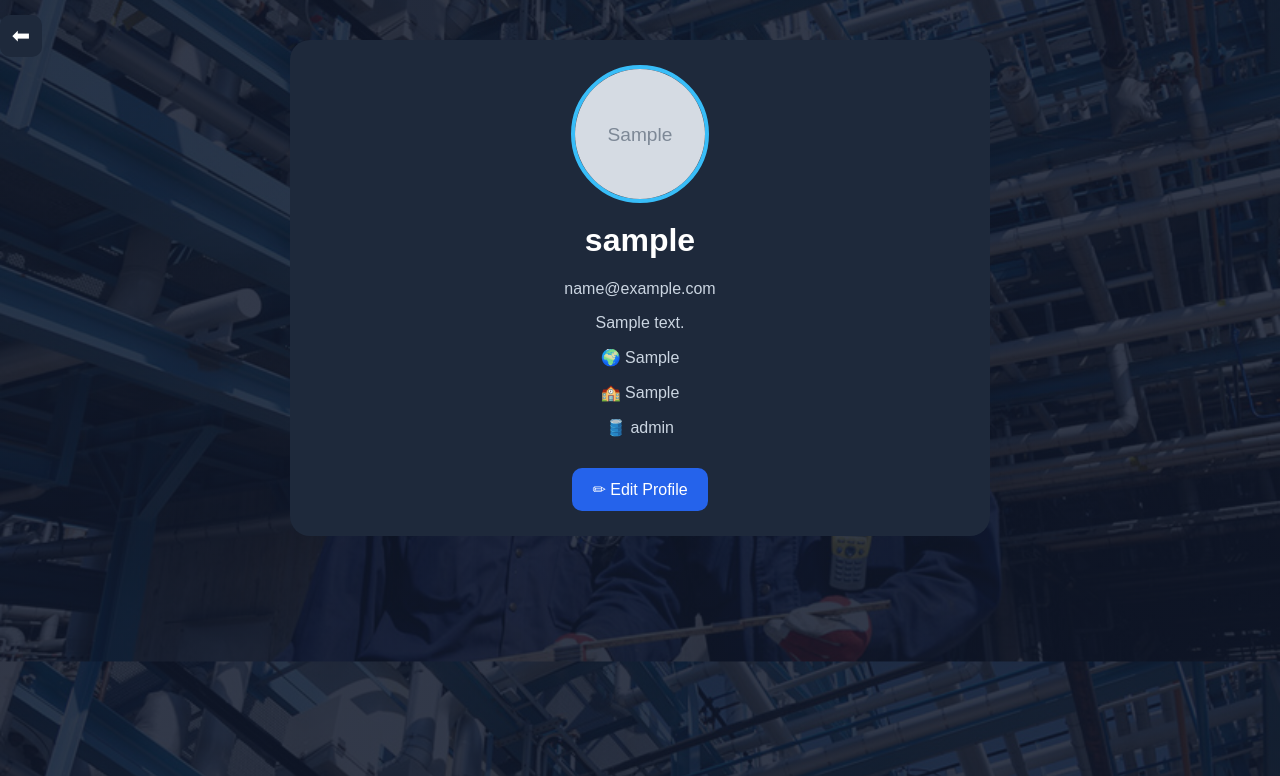
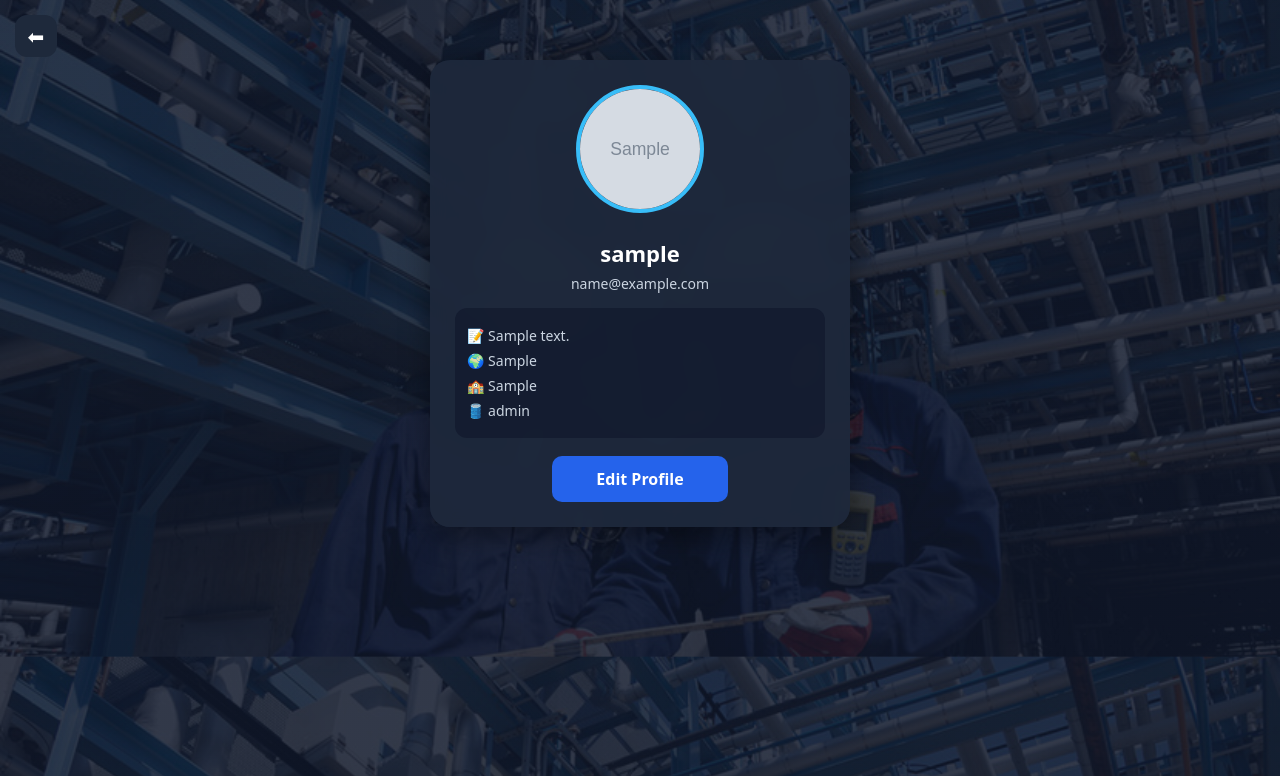
Before and after one commit to djamiloudjamilou821-sketch/Petrol-APP, a Flask app: page /profile in a window 1280 px wide. Shown: the top 776 px of the page. Run offline with Flask 3, Linux system fonts and the light colour scheme; the visitor is signed in with stand-in values (Sample User, id 1); tables that the repository leaves empty hold one stand-in row (values such as "Sample post"); grey boxes marked "Sample" are stand-in pictures.

Commit message:
update website

```diff
--- a/app.py
+++ b/app.py
@@ -1,6 +1,5 @@
 from flask import Flask, render_template, request, redirect, session
 from database import db
-from supabase_client import supabase
 from models import Lesson, Formula, User, Post, Comment, Like
 from datetime import timedelta
 from werkzeug.utils import secure_filename
@@ -17,6 +16,15 @@ from converter import register_converter
 from admin import register_admin
 from auth import register_auth
 import os
+import cloudinary
+import cloudinary.uploader
+
+cloudinary.config(
+    cloud_name="deo1uyu3z",   # ← replace this
+    api_key="795759859987232",         # ← replace this
+    api_secret="PDpz-mXnbGfPWVZH4e7aU-hP0gY",   # ← replace this
+    secure=True
+)
 
 app = Flask(__name__)
 app.permanent_session_lifetime = timedelta(days=365)
@@ -41,23 +49,7 @@ register_converter(app)
 register_admin(app)
 register_auth(app)
 
-import uuid
 
-def upload_to_supabase(file):
-    ext = file.filename.rsplit(".", 1)[1].lower()
-    filename = f"{uuid.uuid4().hex}.{ext}"
-
-    file_bytes = file.read()
-
-    supabase.storage.from_("post-images").upload(
-        filename,
-        file_bytes,
-        {"content-type": file.content_type}
-    )
-
-    public_url = supabase.storage.from_("post-images").get_public_url(filename)
-
-    return public_url
 # 🏠 HOME PAGE
 @app.route("/home")
 def home():
@@ -279,25 +271,16 @@ def create_post():
 
         content = request.form.get("content")
         file = request.files.get("image")
-
         image_url = None
 
-        # Upload image to Supabase
-        if file and file.filename:
+        if file and file.filename != "":
 
-            filename = f"{uuid.uuid4().hex}_{secure_filename(file.filename)}"
-            file_bytes = file.read()
-
-            supabase.storage.from_("post-images").upload(
-                filename,
-                file_bytes,
-                {
-                    "content-type": file.content_type,
-                    "upsert": "false"
-                }
+            upload_result = cloudinary.uploader.upload(
+                file,
+                folder="petroapp_posts"
             )
 
-            image_url = supabase.storage.from_("post-images").get_public_url(filename)
+            image_url = upload_result.get("secure_url")
 
         post = Post(
             user_id=session["user_id"],
@@ -338,9 +321,17 @@ def delete_post(post_id):
 
     post = Post.query.get_or_404(post_id)
 
-    # 🔒 ONLY OWNER CAN DELETE
     if post.user_id != session["user_id"]:
         return "Unauthorized", 403
+
+    # delete image from cloudinary (optional but clean)
+    if post.image:
+        try:
+            import re
+            public_id = post.image.split("/")[-1].split(".")[0]
+            cloudinary.uploader.destroy(f"petroapp_posts/{public_id}")
+        except:
+            pass
 
     db.session.delete(post)
     db.session.commit()
@@ -383,32 +374,15 @@ def edit_post(post_id):
 
         file = request.files.get("image")
 
-        if file and file.filename:
+        if file and file.filename != "":
 
-            filename = f"{uuid.uuid4().hex}_{secure_filename(file.filename)}"
-            file_bytes = file.read()
-
-            # upload new image
-            supabase.storage.from_("post-images").upload(
-                filename,
-                file_bytes,
-                {
-                    "content-type": file.content_type,
-                    "upsert": "false"
-                }
+            upload_result = cloudinary.uploader.upload(
+                file,
+                folder="petroapp_posts"
             )
 
-            new_url = supabase.storage.from_("post-images").get_public_url(filename)
+            post.image = upload_result.get("secure_url")
 
-            # delete old image (optional but good)
-            if post.image:
-                try:
-                    old_file = post.image.split("/")[-1]
-                    supabase.storage.from_("post-images").remove([old_file])
-                except:
-                    pass
-
-            post.image = new_url
 
         db.session.commit()
 
--- a/auth.py
+++ b/auth.py
@@ -3,6 +3,8 @@ from werkzeug.security import generate_password_hash, check_password_hash
 import os
 from werkzeug.utils import secure_filename
 from models import db, User
+import cloudinary
+import cloudinary.uploader
 
 
 # ADMIN PASSWORD
@@ -145,28 +147,22 @@ def register_auth(app):
         if request.method == "POST":
 
             user.username = request.form["username"]
-
             user.bio = request.form["bio"]
-
             user.country = request.form["country"]
-
             user.university = request.form["university"]
-
             user.petroleum_level = request.form["petroleum_level"]
 
-            file = request.files["profile_pic"]
+            file = request.files.get("profile_pic")
+
             if file and file.filename != "":
 
-                filename = secure_filename(file.filename)
-
-                filepath = os.path.join(
-                    app.config["UPLOAD_FOLDER"],
-                    filename
+                upload_result = cloudinary.uploader.upload(
+                    file,
+                    folder="petroapp_profiles"
                 )
 
-                file.save(filepath)
-
-                user.profile_pic = filename
+                # ✅ FIX: correct field
+                user.profile_pic = upload_result.get("secure_url")
 
             db.session.commit()
 
@@ -174,7 +170,4 @@ def register_auth(app):
 
             return redirect("/profile")
 
-        return render_template(
-            "edit_profile.html",
-            user=user
-        )
+        return render_template("edit_profile.html", user=user)
--- a/requirements.txt
+++ b/requirements.txt
@@ -4,4 +4,4 @@ gunicorn
 psycopg2-binary
 python-dotenv
 requests
-supabase==2.6.0
+cloudinary
--- a/supabase_client.py
+++ /dev/null
@@ -1,6 +0,0 @@
-from supabase import create_client
-
-SUPABASE_URL = "https://qmwbvuspqepsmhirdgqk.supabase.co"
-SUPABASE_KEY = "eyJhbGciOiJIUzI1NiIsInR5cCI6IkpXVCJ9.eyJpc3MiOiJzdXBhYmFzZSIsInJlZiI6InFtd2J2dXNwcWVwc21oaXJkZ3FrIiwicm9sZSI6InNlcnZpY2Vfcm9sZSIsImlhdCI6MTc3OTM5MDkxOCwiZXhwIjoyMDk0OTY2OTE4fQ.fQqkOvb0bBEqcVJ9cPxFt1YS_7uxlSB5y7qA7GIwmtk"
-
-supabase = create_client(SUPABASE_URL, SUPABASE_KEY)
--- a/templates/community.html
+++ b/templates/community.html
@@ -402,12 +402,12 @@
             </form>
 
             {% if post.user_id == session["user_id"] %}
-            <a href="/edit-post/{{ post.id }}" class="btn">✏ Edit</a>
+            <a href="/edit-post/{{ post.id }}" class="btn">Edit</a>
 
             <form action="/delete-post/{{ post.id }}" method="POST"
                 onsubmit="return confirm('Are you sure you want to delete this post?')">
                 <button class="btn btn-danger" type="submit">
-                    🗑 Delete
+                    Delete
                 </button>
             </form>
             {% endif %}
--- a/templates/edit_profile.html
+++ b/templates/edit_profile.html
@@ -155,7 +155,7 @@
         <div class="profile-preview">
 
             {% if user.profile_pic %}
-                <img src="{{ url_for('static', filename='uploads/' + user.profile_pic) }}">
+                <img src="{{ user.profile_pic }}">
             {% else %}
                 <img src="https://cdn-icons-png.flaticon.com/512/149/149071.png">
             {% endif %}
--- a/templates/profile.html
+++ b/templates/profile.html
@@ -2,124 +2,151 @@
 <html>
 <head>
     <title>Profile</title>
-
     <meta name="viewport" content="width=device-width, initial-scale=1.0">
 
     <style>
-
-        body{
-            margin:0;
-            font-family:Arial;
+        body {
+            margin: 0;
+            font-family: system-ui, -apple-system, Arial;
             background: linear-gradient(rgba(15,23,42,0.85), rgba(15,23,42,0.85)),
-                url("/static/hb.jpg");
-
+                        url("/static/hb.jpg");
             background-size: cover;
             background-position: center;
-            color:white;
+            color: white;
         }
 
-        .container{
-            width:90%;
-            max-width:700px;
-            margin:auto;
-            margin-top:40px;
+        .container {
+            width: 92%;
+            max-width: 420px;
+            margin: auto;
+            padding-top: 60px;
         }
 
-        .card{
-            background:#1e293b;
-            padding:25px;
-            border-radius:20px;
-            text-align:center;
+        /* BACK BUTTON */
+        .back-arrow {
+            position: fixed;
+            top: 15px;
+            left: 15px;
+            width: 42px;
+            height: 42px;
+            display: flex;
+            align-items: center;
+            justify-content: center;
+            border-radius: 12px;
+            background: #1e293b;
+            color: white;
+            text-decoration: none;
+            font-size: 20px;
+            transition: 0.2s;
         }
 
-        img{
-            width:130px;
-            height:130px;
-            border-radius:50%;
-            object-fit:cover;
-            border:4px solid #38bdf8;
+        .back-arrow:active {
+            transform: scale(0.95);
         }
 
-        h1{
-            margin-top:15px;
+        /* CARD */
+        .card {
+            background: rgba(30, 41, 59, 0.95);
+            backdrop-filter: blur(10px);
+            padding: 25px;
+            border-radius: 20px;
+            text-align: center;
+            box-shadow: 0 10px 30px rgba(0,0,0,0.4);
         }
 
-        p{
-            color:#cbd5e1;
+        /* PROFILE IMAGE */
+        .profile-img {
+            width: 120px;
+            height: 120px;
+            border-radius: 50%;
+            object-fit: cover;
+            border: 4px solid #38bdf8;
+            margin-bottom: 10px;
         }
 
-        .btn{
-            display:inline-block;
-            margin-top:15px;
-            padding:12px 20px;
-            background:#2563eb;
-            color:white;
-            text-decoration:none;
-            border-radius:10px;
+        h1 {
+            margin: 10px 0 5px;
+            font-size: 22px;
         }
 
-        .btn:hover{
-            background:#1d4ed8;
+        p {
+            margin: 6px 0;
+            color: #cbd5e1;
+            font-size: 14px;
         }
 
-        .back-arrow{
-            position:absolute;
-            left:0;
-            top:15px;
-
-            width:42px;
-            height:42px;
-
-            display:flex;
-            align-items:center;
-            justify-content:center;
-
-            text-decoration:none;
-            color:white;
-
-            font-size:22px;
-            border-radius:10px;
-
-            background:#1e293b;
-            transition:.2s;
+        .info {
+            margin-top: 15px;
+            text-align: left;
+            background: rgba(15, 23, 42, 0.6);
+            padding: 12px;
+            border-radius: 12px;
         }
 
-        .back-arrow:hover{
-            background:#334155;
+        .btn {
+            display: inline-block;
+            margin-top: 18px;
+            padding: 12px 18px;
+            background: #2563eb;
+            color: white;
+            text-decoration: none;
+            border-radius: 10px;
+            font-weight: 600;
+
+            /* FIX HERE */
+            width: auto;
+            min-width: 140px;
+            text-align: center;
         }
 
+        .btn:active {
+            transform: scale(0.98);
+        }
 
+        /* MOBILE */
+        @media (max-width: 500px) {
+            .container {
+                padding-top: 70px;
+            }
 
+            .card {
+                padding: 18px;
+            }
+
+            h1 {
+                font-size: 20px;
+            }
+        }
     </style>
-
 </head>
 
 <body>
 
+<a href="/" class="back-arrow">⬅</a>
+
 <div class="container">
-    <a href="/" class="back-arrow">⬅</a>
     <div class="card">
-        <img src="{{ url_for('static', filename='uploads/' + user.profile_pic) }}"
-     width="150">
+
+        <!-- SAFE IMAGE -->
+        {% if user.profile_pic %}
+            <img class="profile-img" src="{{ user.profile_pic }}">
+        {% else %}
+            <img class="profile-img" src="https://cdn-icons-png.flaticon.com/512/149/149071.png">
+        {% endif %}
 
         <h1>{{ user.username }}</h1>
-
         <p>{{ user.email }}</p>
 
-        <p>{{ user.bio }}</p>
+        <div class="info">
+            <p>📝 {{ user.bio or "No bio yet" }}</p>
+            <p>🌍 {{ user.country or "Not set" }}</p>
+            <p>🏫 {{ user.university or "Not set" }}</p>
+            <p>🛢️ {{ user.petroleum_level or "Not set" }}</p>
+        </div>
 
-        <p>🌍 {{ user.country }}</p>
-
-        <p>🏫 {{ user.university }}</p>
-
-        <p>🛢️ {{ user.petroleum_level }}</p>
-
-        <a href="/edit-profile" class="btn">
-            ✏ Edit Profile
-        </a>
+        <a href="/edit-profile" class="btn">Edit Profile</a>
 
     </div>
-
 </div>
 
 </body>
```
